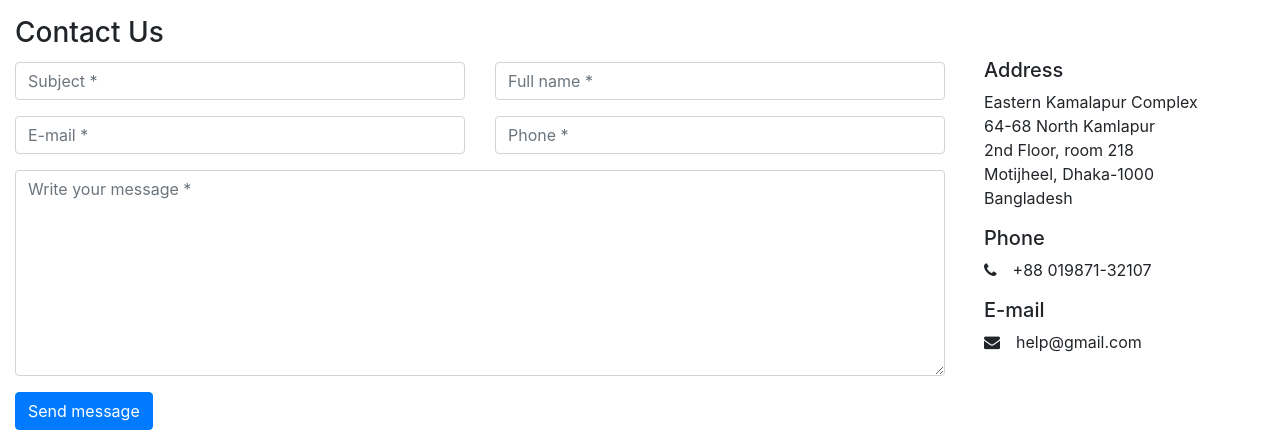
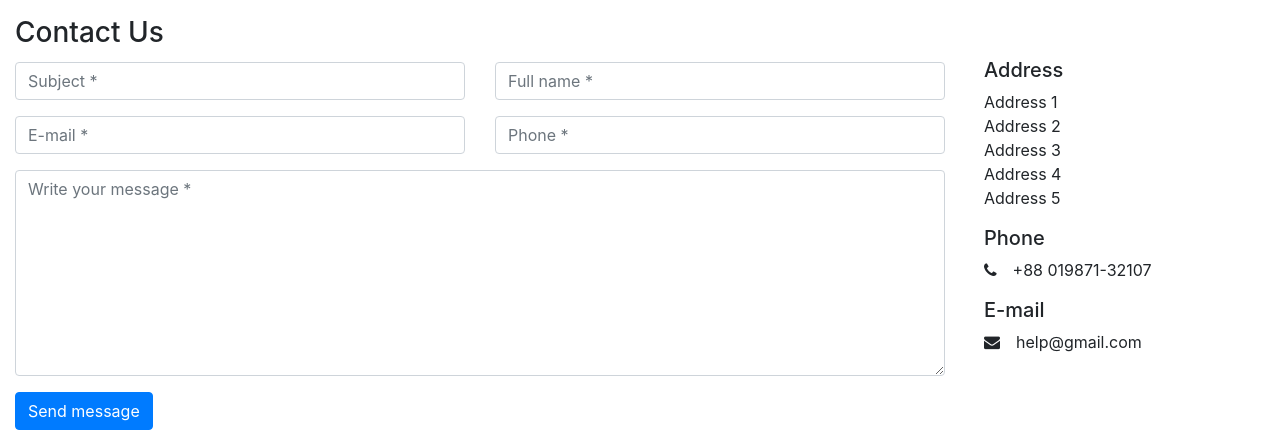
Before and after one commit to jibon969/Django_Zero_Project, a Django app: page /contact-us in a window 1280 px wide. Shown: the part 56-490 px from the top of the page. Run offline with Django 3.2, Linux system fonts and the light colour scheme; some libraries are stand-ins or nearby versions; some web fonts are replaced.

Commit message:
remove address

```diff
--- a/contacts/templates/contact/contact.html
+++ b/contacts/templates/contact/contact.html
@@ -71,11 +71,11 @@
                         <div class="address">
                             <h5 class="address_top">Address</h5>
                             <ul class="list-unstyled">
-                                <li>Eastern Kamalapur Complex</li>
-                                <li>64-68 North Kamlapur</li>
-                                <li>2nd Floor, room 218</li>
-                                <li>Motijheel, Dhaka-1000</li>
-                                <li>Bangladesh</li>
+                                <li>Address 1</li>
+                                <li>Address 2</li>
+                                <li>Address 3</li>
+                                <li>Address 4</li>
+                                <li>Address 5</li>
                             </ul>
                         </div>
                         <!-- Phone -->
```
